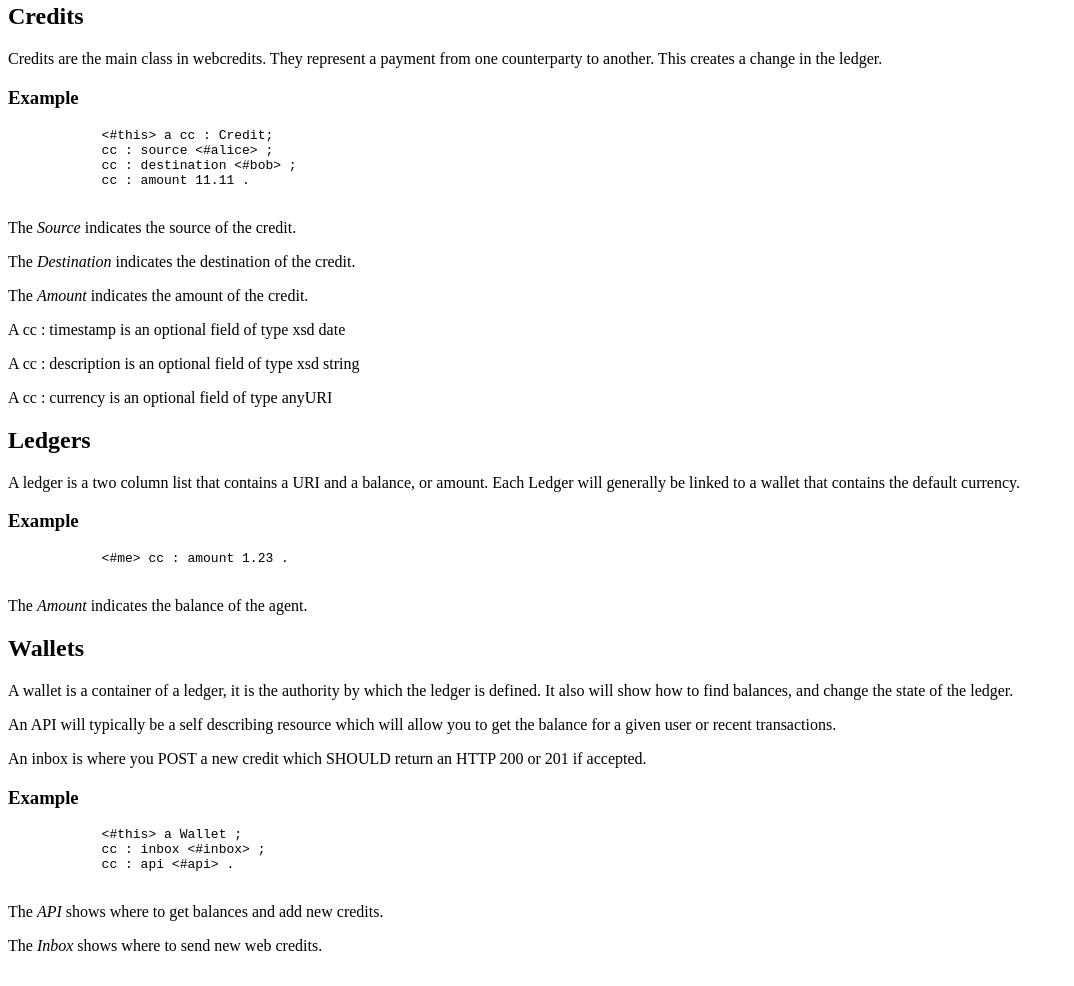
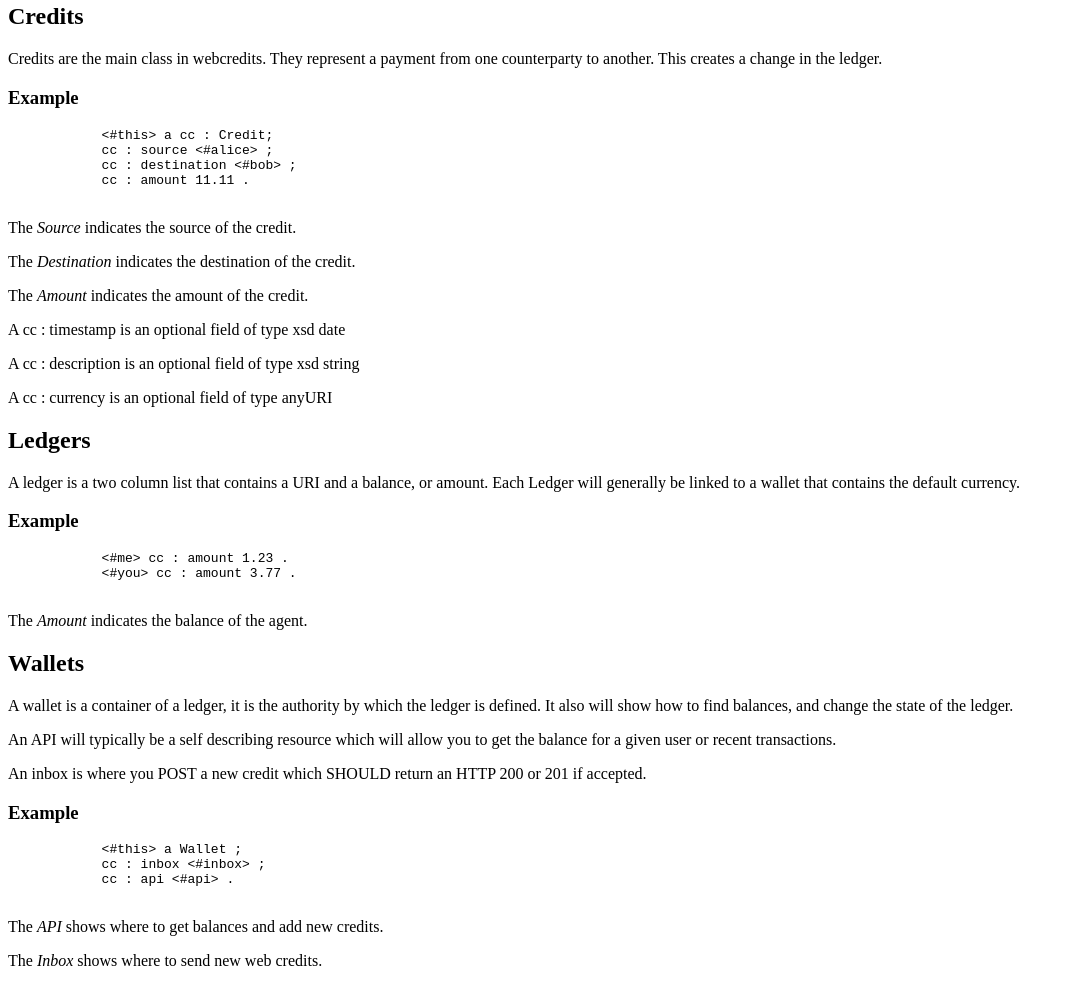
Before and after one commit to webcredits/spec, a plain HTML site: page index.html in a window 1280 px wide. Shown: the part 937-1923 px from the top of the page, without its empty margins (0-1074 px from the left). Drawn offline with Linux system fonts and the light colour scheme.

Commit message:
Second row to ledger

```diff
--- a/index.html
+++ b/index.html
@@ -121,6 +121,7 @@
 
           <pre class="turtle">
             <#me> cc : amount 1.23 .
+            <#you> cc : amount 3.77 .
           </pre>
           <p>The <dfn>Amount</dfn> indicates the balance of the agent.</p>
 
```
